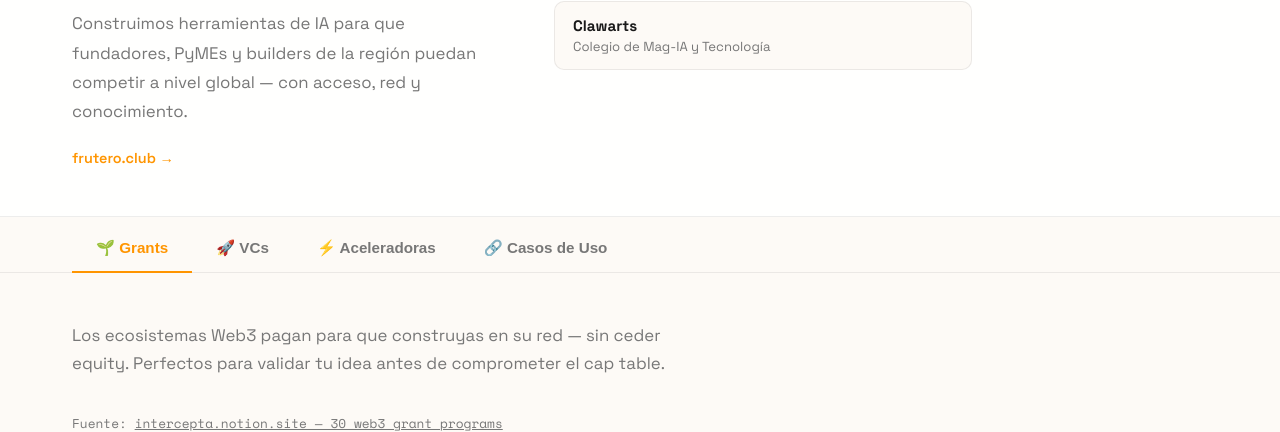
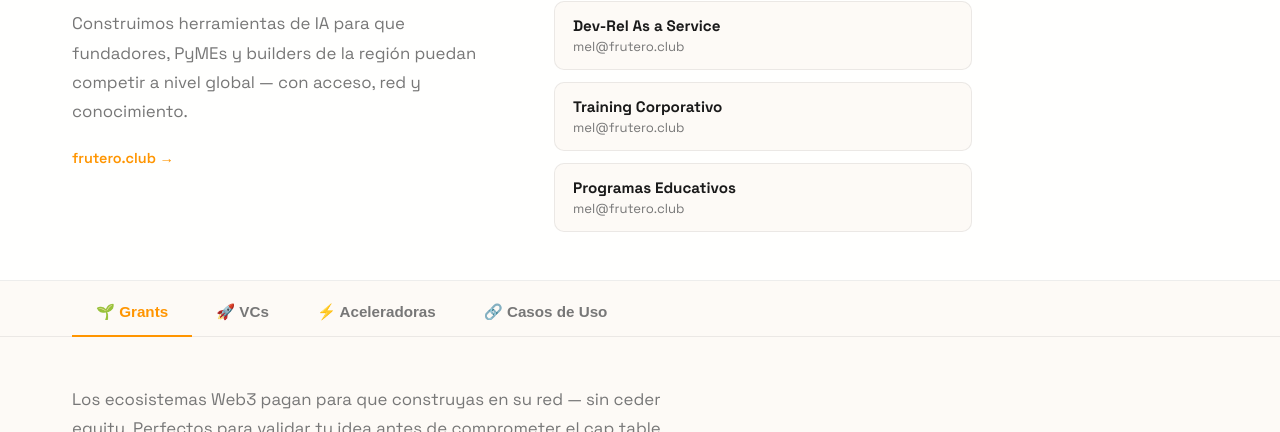
Before and after one commit to fruteroclub/Talent-Resources-2026, a plain HTML site: page index.html in a window 1280 px wide. Shown: the part 771-1203 px from the top of the page. Drawn offline with nearby package versions, Linux system fonts and the light colour scheme.

Commit message:
fix: productos → servicios reales; remove Clawarts; add DevRel/Training/Programas with mailto

```diff
--- a/index.html
+++ b/index.html
@@ -194,14 +194,22 @@
       <a href="https://frutero.club" target="_blank" style="display:inline-flex; align-items:center; gap:8px; font-size:0.9rem; font-weight:600; color:var(--orange); text-decoration:none;">frutero.club →</a>
     </div>
     <div style="flex: 1; min-width: 280px; display:flex; flex-direction:column; gap:12px;">
-      <div style="font-size:0.76rem; font-weight:600; letter-spacing:0.14em; text-transform:uppercase; color:var(--muted); margin-bottom:4px; font-family:'Space Mono',monospace;">Productos</div>
+      <div style="font-size:0.76rem; font-weight:600; letter-spacing:0.14em; text-transform:uppercase; color:var(--muted); margin-bottom:4px; font-family:'Space Mono',monospace;">Servicios</div>
       <a href="https://godinez.ai" target="_blank" style="background:var(--bg); border:1px solid var(--line); border-radius:10px; padding:14px 18px; text-decoration:none; display:block;">
         <div style="font-size:0.95rem; font-weight:700; color:var(--fg);">Godínez.AI</div>
         <div style="font-size:0.82rem; color:var(--muted); margin-top:3px;">Asistente de IA para PyMEs en LATAM</div>
       </a>
-      <a href="https://clawarts.xyz" target="_blank" style="background:var(--bg); border:1px solid var(--line); border-radius:10px; padding:14px 18px; text-decoration:none; display:block;">
-        <div style="font-size:0.95rem; font-weight:700; color:var(--fg);">Clawarts</div>
-        <div style="font-size:0.82rem; color:var(--muted); margin-top:3px;">Colegio de Mag-IA y Tecnología</div>
+      <a href="mailto:mel@frutero.club" style="background:var(--bg); border:1px solid var(--line); border-radius:10px; padding:14px 18px; text-decoration:none; display:block;">
+        <div style="font-size:0.95rem; font-weight:700; color:var(--fg);">Dev-Rel As a Service</div>
+        <div style="font-size:0.82rem; color:var(--muted); margin-top:3px;">mel@frutero.club</div>
+      </a>
+      <a href="mailto:mel@frutero.club" style="background:var(--bg); border:1px solid var(--line); border-radius:10px; padding:14px 18px; text-decoration:none; display:block;">
+        <div style="font-size:0.95rem; font-weight:700; color:var(--fg);">Training Corporativo</div>
+        <div style="font-size:0.82rem; color:var(--muted); margin-top:3px;">mel@frutero.club</div>
+      </a>
+      <a href="mailto:mel@frutero.club" style="background:var(--bg); border:1px solid var(--line); border-radius:10px; padding:14px 18px; text-decoration:none; display:block;">
+        <div style="font-size:0.95rem; font-weight:700; color:var(--fg);">Programas Educativos</div>
+        <div style="font-size:0.82rem; color:var(--muted); margin-top:3px;">mel@frutero.club</div>
       </a>
     </div>
   </div>
```
